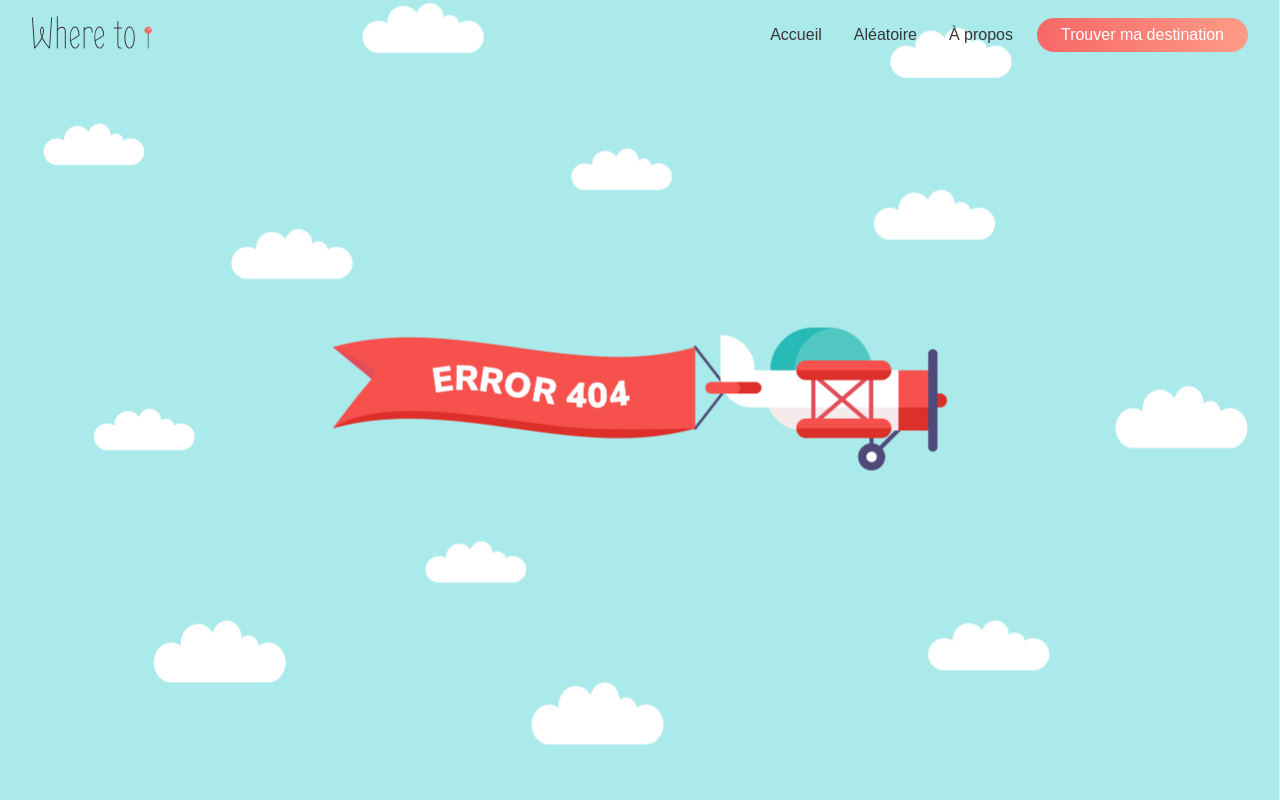
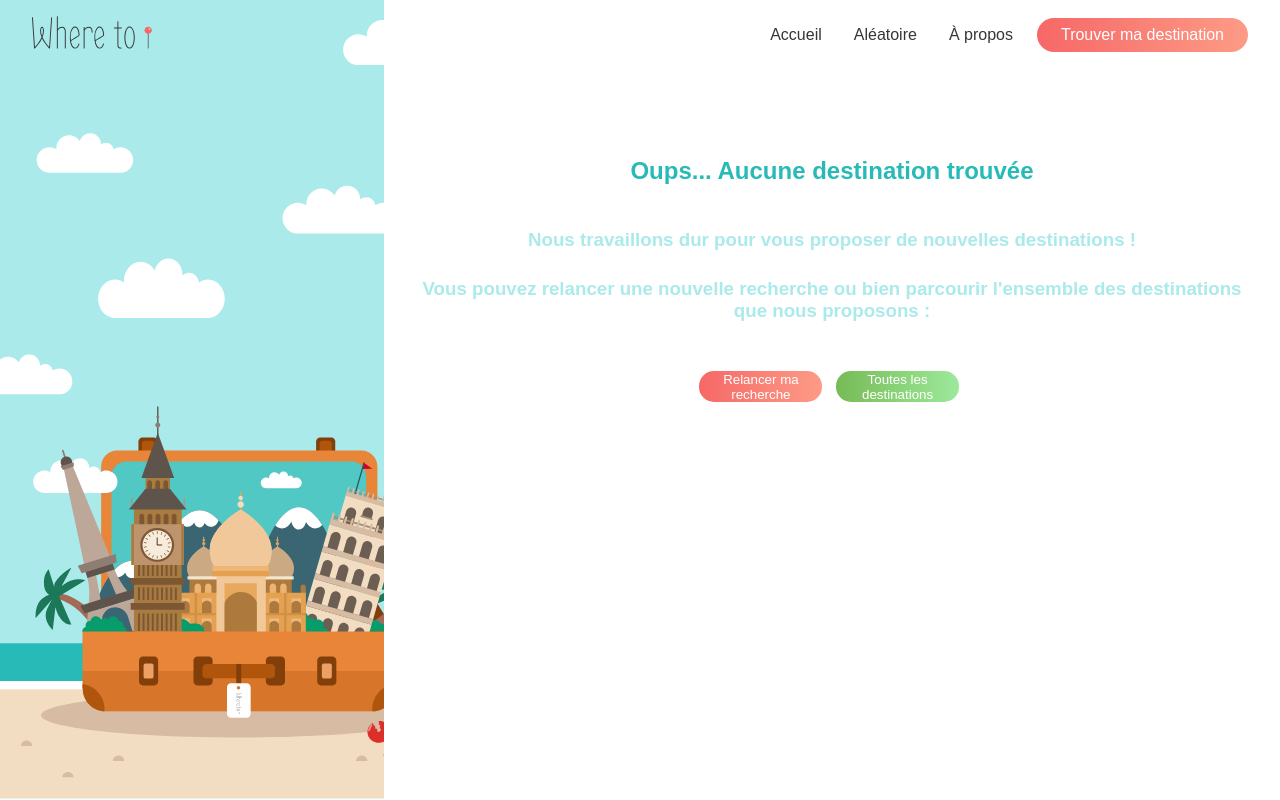
Before and after one commit to ammariahl/GenerateurSuggestionsVoyage, an Angular app in the folder front/: page /destNotFound in a window 1280 px wide. Built offline with nearby package versions, Linux system fonts and the light colour scheme; a web font is replaced by a local one.

Commit message:
add destination-not-found component

```diff
--- a/front/src/app/app-routing.module.ts
+++ b/front/src/app/app-routing.module.ts
@@ -7,6 +7,7 @@
 import { PageNotFoundComponent } from './page-not-found/page-not-found.component';
 import { AllDestinationsComponent } from './all-destinations/all-destinations.component';
 import { DestinationComponent } from './destination/destination.component';
+import { DestinationNotFoundComponent } from './destination-not-found/destination-not-found.component';
 
 const routes: Routes = [
   { path: '', redirectTo: '/home', pathMatch: 'full' },
@@ -19,13 +20,15 @@
   },
   { path: 'about', component: AboutComponent, title: 'About' },
   { path: 'search', component: SearchDestinationComponent, title: 'Search' },
-
-
   {
     path: 'api/destinations/top/:periode/:climat/:budget/:activity/:documents',
     component: SuggestionComponent,
   },
-
+  {
+    path: 'destNotFound',
+    component: DestinationNotFoundComponent,
+    title: 'DestNotFound',
+  },
   {
     path: 'all',
     component: AllDestinationsComponent,
--- a/front/src/app/app.module.ts
+++ b/front/src/app/app.module.ts
@@ -18,6 +18,7 @@
 import { AllDestinationsComponent } from './all-destinations/all-destinations.component';
 import { ReactiveFormsModule } from '@angular/forms';
 import { BrowserAnimationsModule } from '@angular/platform-browser/animations';
+import { DestinationNotFoundComponent } from './destination-not-found/destination-not-found.component';
 
 @NgModule({
   declarations: [
@@ -30,6 +31,7 @@
     AboutComponent,
     PageNotFoundComponent,
     AllDestinationsComponent,
+    DestinationNotFoundComponent,
   ],
   imports: [
     BrowserModule,
--- /dev/null
+++ b/front/src/app/destination-not-found/destination-not-found.component.css
@@ -0,0 +1,51 @@
+.divContainer {
+  display: flex;
+  flex-direction: column;
+}
+
+.textContainer {
+  margin-top: 8%;
+}
+
+h2 {
+  color: var(--darkTeal);
+  margin: 5%;
+  text-align: center;
+}
+
+h3 {
+  color: var(--lightTeal);
+  margin: 3%;
+  text-align: center;
+}
+
+.preferences_options {
+  display: grid;
+  grid-template-columns: repeat(2, 50%);
+  margin: 5%;
+  justify-self: center;
+}
+
+button {
+  color: var(--white);
+  border: none;
+  border-radius: 15px;
+  cursor: pointer;
+  margin: 3%;
+  width: 90%;
+  height: 80%;
+}
+
+button:hover {
+  -moz-transform: scale(1.1);
+  -webkit-transform: scale(1.1);
+  transform: scale(1.1);
+}
+
+.preferences_button_1 {
+  grid-column-start: 1;
+}
+
+.preferences_button_2 {
+  grid-column-start: 2;
+}
--- /dev/null
+++ b/front/src/app/destination-not-found/destination-not-found.component.html
@@ -0,0 +1,19 @@
+<div id="divContainer">
+  <div class="textContainer">
+    <h2>Oups... Aucune destination trouvée</h2>
+    <h3>Nous travaillons dur pour vous proposer de nouvelles destinations !</h3>
+    <h3>
+      Vous pouvez relancer une nouvelle recherche ou bien parcourir l'ensemble
+      des destinations que nous proposons :
+    </h3>
+  </div>
+
+  <div class="preferences_options">
+    <button class="new_search_button red" [routerLink]="['/search']">
+      Relancer ma recherche
+    </button>
+    <button class="find_all_button green" [routerLink]="['/all']">
+      Toutes les destinations
+    </button>
+  </div>
+</div>
--- a/front/src/app/search-destination/search-destination.component.ts
+++ b/front/src/app/search-destination/search-destination.component.ts
@@ -32,9 +32,7 @@
     ]),
   ],
 })
-
 export class SearchDestinationComponent {
-
   constructor(
     private formBuilder: FormBuilder,
     private router: Router,
@@ -110,6 +108,7 @@
       .sendTravelPreferences(this.userPreference)
       .pipe(
         catchError((error) => {
+          this.router.navigate(['/destNotFound']);
           console.log('Error:', error);
           return of([]);
         })
@@ -161,7 +160,6 @@
       visibleStepElements[visibleStepElements.length - 1];
     if (lastVisibleStepElement) {
       lastVisibleStepElement.scrollIntoView({ behavior: 'smooth' });
-
     }
   }
 }
```
Also changed, not shown: front/src/app/destination-not-found/destination-not-found.component.ts (added, +10 -0 lines), 1 other file (tests, documents, lock files or other folders).
